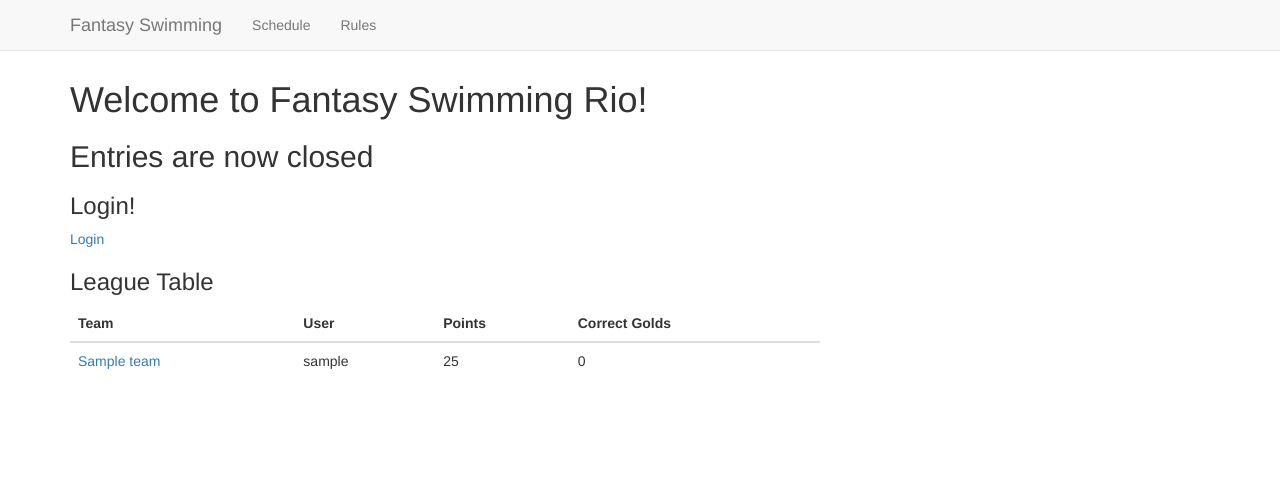
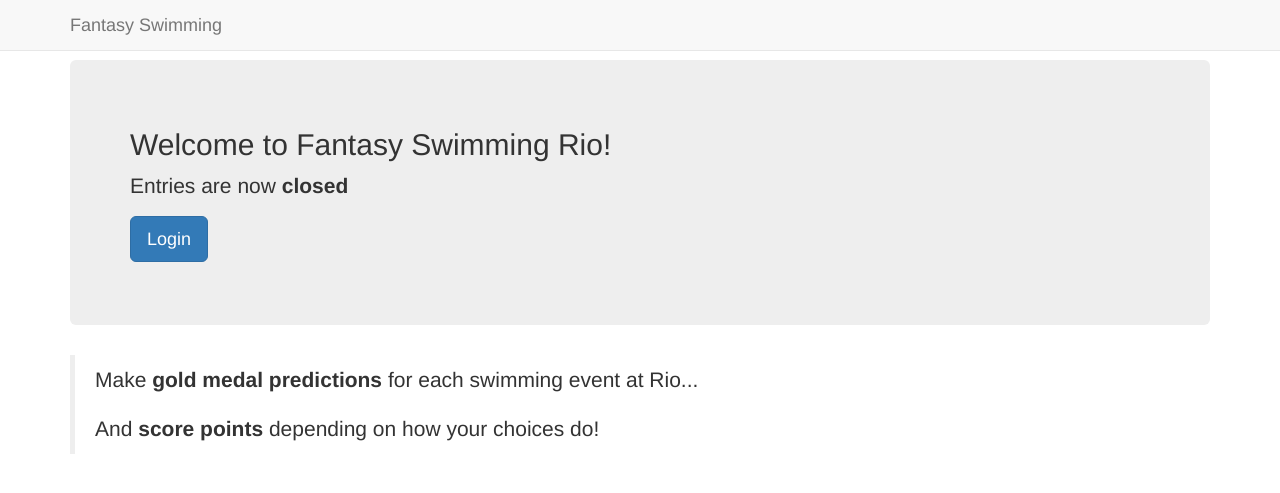
Before and after one commit to gtspence/fantasyswim, a Django app: page /rio/ in a window 1280 px wide. Shown: the top 493 px of the page. Run offline with Django 3.2, Linux system fonts and the light colour scheme; tables that the repository leaves empty hold one stand-in row (values such as "Sample post"); parts of the project's set-up code (start-up, migrations or seed data) failed here and were passed over; some libraries are stand-ins or nearby versions.

Commit message:
Give users their own pages = default view, and edit landing page

```diff
--- a/fantasyswim/views.py
+++ b/fantasyswim/views.py
@@ -1,4 +1,8 @@
 from django.http import HttpResponseRedirect
+from django.core.urlresolvers import reverse
 
 def home(request):
-	return HttpResponseRedirect('/rio/')
+	if request.user.is_authenticated():
+		return HttpResponseRedirect(reverse('user', args=(request.user.id,)))
+	else:
+		return HttpResponseRedirect('/rio/')
--- a/rio/admin.py
+++ b/rio/admin.py
@@ -1,6 +1,7 @@
 from django.contrib import admin
 
 from .models import Team, Event, Swimmer, Participant, Choice
+
 
 class ChoiceInline(admin.TabularInline):
 	model = Choice
@@ -29,6 +30,7 @@ class ChoiceAdmin(admin.ModelAdmin):
 	list_display = ('event', 'team', 'participant', 'points')
 	list_filter = ['team']
 
+
 admin.site.register(Event, EventAdmin)
 admin.site.register(Participant, ParticipantAdmin)
 admin.site.register(Swimmer, SwimmerAdmin)
--- a/rio/templates/registration/login.html
+++ b/rio/templates/registration/login.html
@@ -21,4 +21,6 @@
 <br>
 <p><a href="{% url 'password_reset' %}">Forgotten username or password?</a></p>
 
+<br>
+<h4>Don't have an account? <a href="{% url 'register' %}">Register</a></h4>
 {% endblock %}
--- a/rio/templates/rio/base.html
+++ b/rio/templates/rio/base.html
@@ -40,13 +40,13 @@
           <ul class="nav navbar-nav">
         	{% if user.is_authenticated %}
             	<li><a href="{% url 'events' %}">Events</a></li>
-            {% endif %}
-           	<li><a href="{% url 'schedule' %}">Schedule</a></li>
-            <li><a href="{% url 'rules' %}">Rules</a></li>
+           		<li><a href="{% url 'schedule' %}">Schedule</a></li>
+				<li><a href="{% url 'rules' %}">Rules</a></li>
+			{% endif %}
           </ul>
           <ul class="nav navbar-nav navbar-right">
         	{% if user.is_authenticated %}
-        		<li><p class="navbar-text"><strong>{{ user }}</strong></p></li>
+        		<li><a href="{% url 'user' user.id %}"><strong>{{ user }}</strong></a></li>
         		{% if user.team.name %}
         			<li><a href="{{ user.team.get_absolute_url }}">My Team</a></li>
         		{% else %}
--- a/rio/templates/rio/index.html
+++ b/rio/templates/rio/index.html
@@ -1,97 +1,29 @@
 {% extends "rio/base.html" %}
 
 {% block content %}
-        <h1>Welcome to Fantasy Swimming Rio!</h1>
 
+<div class="jumbotron">
+	<h2>Welcome to Fantasy Swimming Rio!</h2>
 	{% if entries_open %}
-        <h2>Entries are open</h2>
+		<p>Entries are <strong>open</strong></p>
 	{% else %}
-        <h2>Entries are now closed</h2>
+		<p>Entries are now <strong>closed</strong></p>
 	{% endif %}
-
-        {% if not user.is_authenticated %}
+	<p>
+		<a class="btn btn-primary btn-lg" href="{% url 'login' %}" role="button">Login</a>
 		{% if entries_open %}
-				<h3>Login or Register!</h3>
-				<a href="{% url 'login' %}">Login</a> |
-		        <a href="{% url 'register' %}">Register</a>
-		    {% else %}
-	 		   	<h3>Login!</h3>
-				<a href="{% url 'login' %}">Login</a>
+			<a class="btn btn-primary btn-lg" href="{% url 'register' %}" role="button">Register</a>
 		{% endif %}
-		{% endif %}
-
-
-{% if entries_open %}
-	<h3>Entered teams</h3>
-	{% if team_list %}
-	<div class="row">
-		<div class="col-md-8">
-			<table class="table table-hover">
-				<thead>
-					<tr>
-						<th>Team</th>
-						<th>User</th>
-						<th>Complete?</th>
-					</tr>
-				</thead>
-				<tbody>
-				{% for team in team_list %}
-					{% if team.user == user %}
-						<tr class="info">
-					{% else %}
-						<tr>
-					{% endif %}
-							<td><a href="{{ team.get_absolute_url }}">{{ team.name }}</td>
-							<td>{{ team.user }} </td>
-							<td>
-								{% if team.complete %}
-									<span class="glyphicon glyphicon-ok"></span>
-								{% else %}
-									<span class="glyphicon glyphicon-remove"></span>					{% endif %}
-								</td>
-						</tr>
-				{% endfor %}
-				</tbody>
-			</table>
-		</div>
+	</p>
 </div>
 
-	{% else %}
-		<p>No teams yet!</p>
-	{% endif %}
-
-{% else %}
-<h3>League Table</h3>
-	<div class="row">
-		<div class="col-md-8">
-			<table class="table table-hover">
-				<thead>
-					<tr>
-						<th>Team</th>
-						<th>User</th>
-						<th>Points</th>
-						<th>Correct Golds</th>
-					</tr>
-				</thead>
-				<tbody>
-				{% for team in team_list %}
-					{% if user and team.user == user %}
-						<tr class="info">
-					{% else %}
-						<tr>
-					{% endif %}
-							<td><a href="{{ team.get_absolute_url }}">{{ team.name }}</td>
-							<td>{{ team.user }} </td>
-							<td>{{ team.points }} </td>
-							<td>{{ team.correct_golds }} </td>
-						</tr>
-				{% endfor %}
-				</tbody>
-			</table>
-		</div>
-	</div>
-
-
-{% endif %}
+<blockquote>
+	<p class="lead">
+		Make <b>gold medal predictions</b> for each swimming event at Rio...
+	</p>
+	<p class="lead">
+		And <b>score points</b> depending on how your choices do!
+	</p>
+</blockquote>
 
 {% endblock %}
--- a/rio/templates/rio/register.html
+++ b/rio/templates/rio/register.html
@@ -20,4 +20,6 @@
 		</form>
     </div>
 </div>
+<br>
+<h4>Already registered? <a href="{% url 'login' %}">Login</a></h4>
 {% endblock %}
--- a/rio/templates/rio/rules.html
+++ b/rio/templates/rio/rules.html
@@ -7,7 +7,7 @@
 <h3>General</h3>
 
 <h4>One team per user</h4>
-<li>Entries close when first swimming session starts in Rio.</li>
+<li>Entries close when first swimming session starts in Rio: 6th August, 1pm (GMT-3).</li>
 <li>You can edit your team up until entries close.</li>
 <li>Only when entries close, can you view other people's choices.</li>
 
--- a/rio/templates/rio/team.html
+++ b/rio/templates/rio/team.html
@@ -1,13 +1,13 @@
 {% extends "rio/base.html" %}
 
 {% block content %}
-<h2>{{ team.name }}</h2>
+<h2>{{ team.name }} &emsp; <small>{{ team.user }}</small></h2>
 
 {% if user == team.user and entries_open %}
 	{% if not team.complete %}
-		<a href="{% url 'team_edit' team.id %}">Complete your team!</a>
+		<a href="{% url 'team_edit' team.id %}"><big>Complete your team!</big></a>
 	{% else %}
-		<a href="{% url 'team_edit' team.id %}">Edit your team</a>
+		<a href="{% url 'team_edit' team.id %}"><big>Edit your team</big></a>
 	{% endif %}
 {% endif %}
 
--- a/rio/templates/rio/welcome.html
+++ b/rio/templates/rio/welcome.html
@@ -3,7 +3,7 @@ Welcome to Fantasy Swimming!
 
 Your username is: {{ user.get_username }}
 
-Get picking your team!
+Get picking your team...
 
 {{ site_name }}
 
--- a/rio/urls.py
+++ b/rio/urls.py
@@ -4,12 +4,13 @@ from django.contrib.auth import views as auth_views
 from . import views
 
 urlpatterns = [
-    url(r'^$', views.IndexView.as_view(), name='index'),
+    url(r'^$', views.index, name='index'),
     url(r'^rules/$', views.rules, name='rules'),
     url(r'^contact/$', views.contact, name='contact'),
     url(r'^events/$', views.EventsView.as_view(), name='events'),
     url(r'^schedule/$', views.ScheduleView.as_view(), name='schedule'),
     url(r'^team(?P<pk>[0-9]+)/$', views.TeamView.as_view(), name='team'),
+    url(r'^user(?P<pk>[0-9]+)/$', views.user, name='user'),
     url(r'^event(?P<pk>[0-9]+)/$', views.EventView.as_view(), name='event'),
     url(r'^register/$', views.register, name='register'),
     url(r'^login/$', auth_views.login, {'extra_context': {'title': 'Login'}}, name='login'),
--- a/rio/views.py
+++ b/rio/views.py
@@ -4,7 +4,7 @@ from django.shortcuts import render, get_object_or_404
 from django.contrib.auth import authenticate, login
 from .forms import UserCreateForm, TeamEditForm, TeamEditFormWR, ChoiceEditForm, ContactForm
 from django.contrib.auth.decorators import login_required
-from .models import Team, Event, Swimmer, Participant, Choice
+from .models import User, Team, Event, Swimmer, Participant, Choice
 from django.views import generic
 from django.utils.decorators import method_decorator
 from django.core.urlresolvers import reverse
@@ -16,6 +16,7 @@ from django.contrib.sites.shortcuts import get_current_site
 from operator import attrgetter
 from django.db.models import Count
 
+@login_required
 def rules(request):
 	return render(request, 'rio/rules.html', context={'title':'Rules', 'update_date': settings.UPDATE_DATE})
 
@@ -38,7 +39,7 @@ def contact(request):
 
 	return render(request, 'rio/contact.html', {'form': form_class, 'title':'Contact Us'}, context)
 
-
+@method_decorator(login_required, name='dispatch')
 class EventsView(generic.ListView):
 	template_name = 'rio/events.html'
 	context_object_name = 'w_event_list'
@@ -51,6 +52,7 @@ class EventsView(generic.ListView):
 		context['title'] = 'Events'
 		return context
 
+@method_decorator(login_required, name='dispatch')
 class ScheduleView(generic.ListView):
 	template_name = 'rio/schedule.html'
 	context_object_name = 'schedule'
@@ -62,18 +64,25 @@ class ScheduleView(generic.ListView):
 		context['title'] = 'Schedule'
 		return context
 
-class IndexView(generic.ListView):
-	template_name = 'rio/index.html'
-	context_object_name = 'team_list'
 
-	def get_queryset(self):
-		"""Return all the teams."""
-		return sorted(Team.objects.all().order_by('name'), key=lambda a: (a.points(), a.correct_golds()), reverse=True)
+def index(request):
+	if request.user.is_authenticated():
+		return HttpResponseRedirect(reverse('user', args=(request.user.id,)))
+	else:
+		return render(request, 'rio/index.html', {'entries_open': settings.ENTRIES_OPEN})
 
-	def get_context_data(self, *args, **kwargs):
-		context = super(IndexView, self).get_context_data(*args, **kwargs)
-		context['entries_open'] = settings.ENTRIES_OPEN
-		return context
+@login_required
+def user(request, pk):
+	page_user = get_object_or_404(User, id=pk)
+	if page_user.id != request.user.id and not request.user.is_superuser:
+		messages.warning(request, "You just tried to access the wrong user page")
+		return HttpResponseRedirect('/rio/')
+
+	return render(request, 'rio/user.html',
+				{'page_user': page_user,
+				'entries_open': settings.ENTRIES_OPEN,
+				'team_list': sorted(Team.objects.all().order_by('name'), key=lambda a: (a.points(), a.correct_golds()), reverse=True),
+				})
 
 
 @method_decorator(login_required, name='dispatch')
@@ -107,7 +116,7 @@ class EventView(generic.DetailView):
 
 def register(request):
 	if not settings.ENTRIES_OPEN:
-		messages.error(request, "Entries closed!")
+		messages.error(request, "Entries have closed!")
 		return HttpResponseRedirect('/rio/')
 	context = RequestContext(request)
 	if request.method == 'POST':
@@ -126,7 +135,7 @@ def register(request):
 			email_message.send()
 
 			messages.info(request, 'Thanks for registering. Now create your team!')
-			return HttpResponseRedirect('/rio/')
+			return HttpResponseRedirect(reverse('user', args=(request.user.id,)))
 	else:
 		user_form = UserCreateForm()
 	return render(request,
@@ -142,7 +151,8 @@ def team_edit(request, id=None):
 		team = get_object_or_404(Team, pk=id)
 		title = 'Edit team'
 		if team.user != request.user:
-			return HttpResponseForbidden()
+			messages.warning(request, "You just tried to edit the wrong team")
+			return HttpResponseRedirect('/rio/')
 	else:
 		if Team.objects.filter(user=request.user).exists():
 			messages.warning(request, "You already have a team!")
```
Also changed, not shown: rio/templates/rio/user.html (added, +95 -0 lines). Lines whose indentation alone changed are shown as unchanged.
